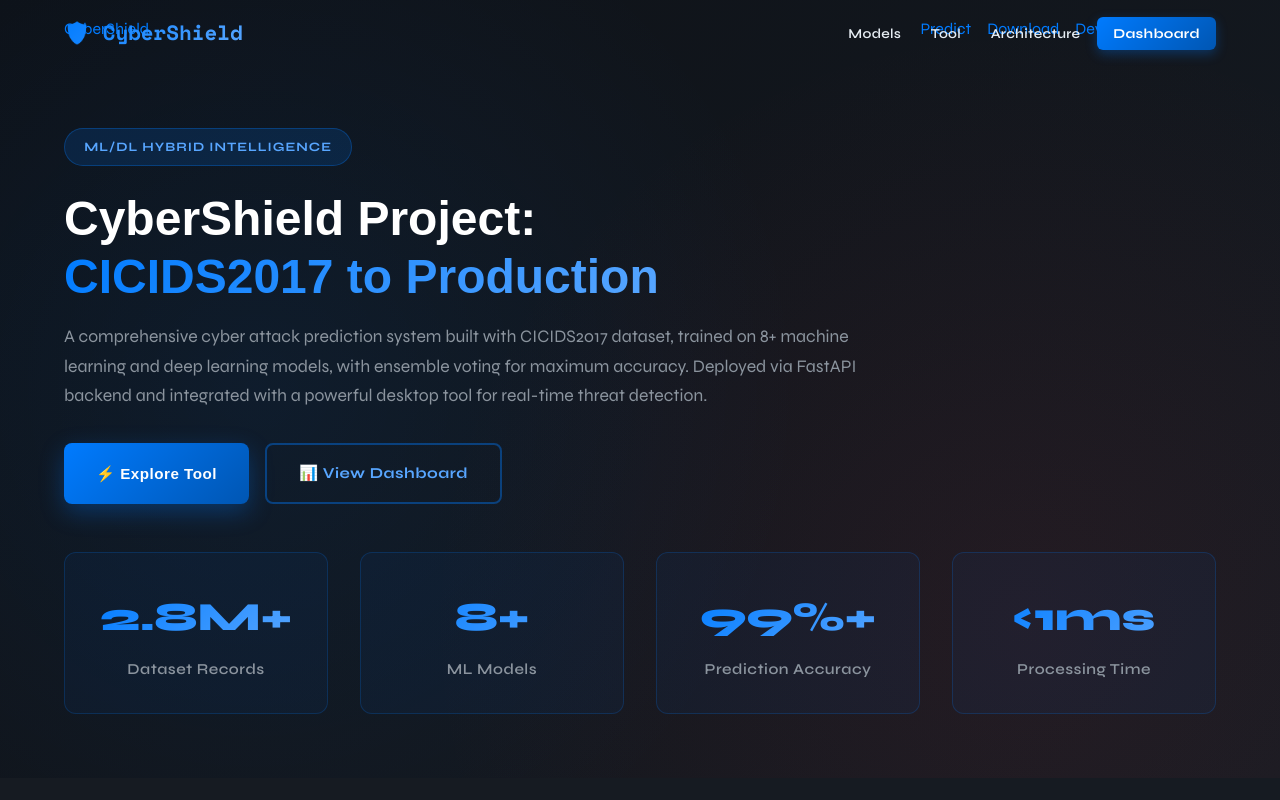
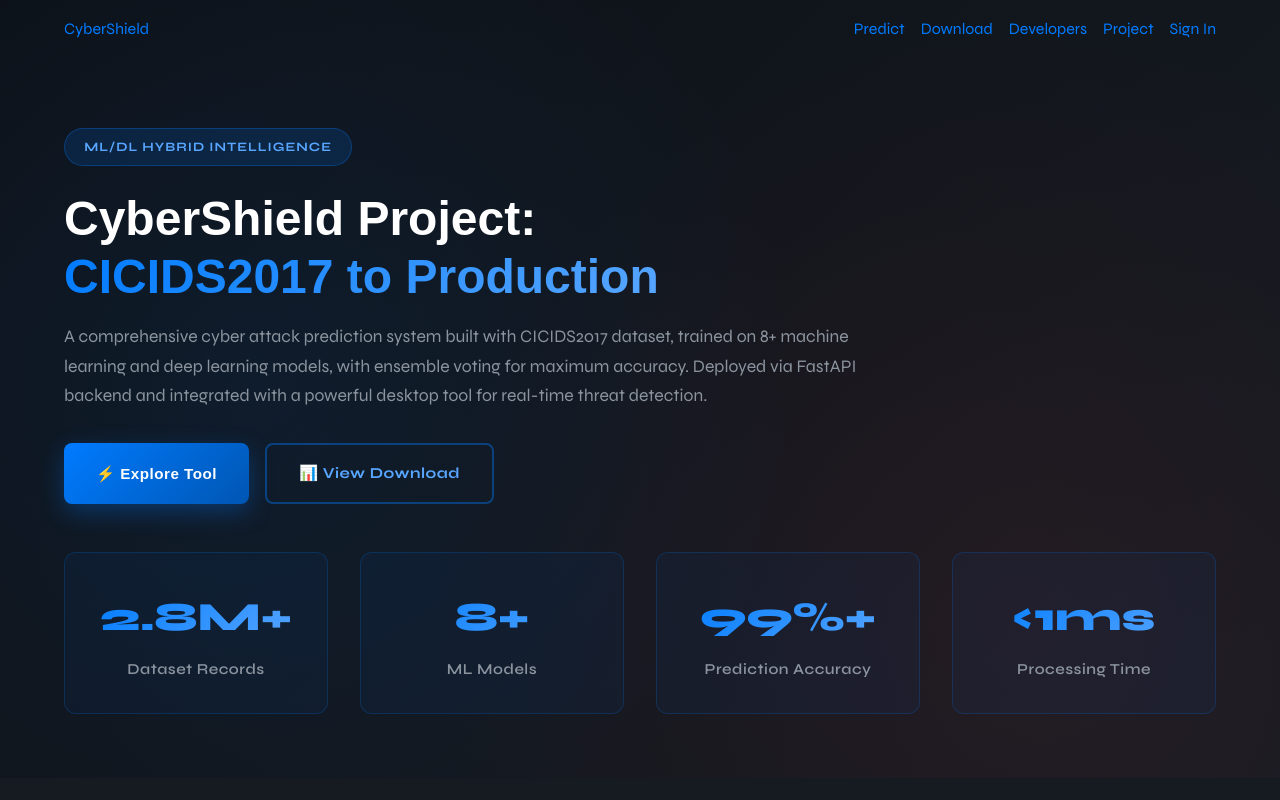
Before and after one commit to Mudassirahmedgithub/CyberSheid, a Next.js app: page /about in a window 1280 px wide. Shown: the top 800 px of the page. Built offline with nearby package versions, Linux system fonts and the light colour scheme.

Commit message:
sdfasdfasdfasdfasd

```diff
--- a/src/app/about/page.tsx
+++ b/src/app/about/page.tsx
@@ -888,17 +888,7 @@
         }
       `}</style>
 
-      <div className="proj-header" style={{ background: scrolled ? "rgba(13,17,23,0.96)" : "transparent" }}>
-        <div className="proj-header-inner">
-          <Link href="/" className="proj-logo">🛡️ CyberShield</Link>
-          <ul className="proj-nav">
-            <li><a href="#models">Models</a></li>
-            <li><a href="#tool">Tool</a></li>
-            <li><a href="#architecture">Architecture</a></li>
-            <li><Link href="/home1" className="proj-btn-nav">Dashboard</Link></li>
-          </ul>
-        </div>
-      </div>
+
 
       <main>
         {/* ── HERO ── */}
@@ -919,8 +909,8 @@
                 <button className="proj-btn-primary" onClick={() => document.getElementById("tool")?.scrollIntoView({ behavior: "smooth" })}>
                   ⚡ Explore Tool
                 </button>
-                <Link href="/home1" className="proj-btn-secondary">
-                  📊 View Dashboard
+                <Link href="/download" className="proj-btn-secondary">
+                  📊 View Download
                 </Link>
               </div>
             </div>
@@ -1109,7 +1099,7 @@
               Powered by 8+ trained models and real-time network analysis.
             </p>
             <div style={{ display: "flex", gap: "1rem", justifyContent: "center", flexWrap: "wrap" }}>
-              <Link href="/home1" className="proj-btn-primary">
+              <Link href="/predict" className="proj-btn-primary">
                 ⚡ Start Predicting
               </Link>
               <a href="#tool" className="proj-btn-secondary" style={{ cursor: "pointer" }}>
@@ -1120,15 +1110,6 @@
         </section>
       </main>
 
-      {/* ── FOOTER ── */}
-      <footer className="proj-footer">
-        <div className="proj-footer-inner">
-          <p>
-            © {new Date().getFullYear()} <strong>CyberShield</strong> Project. All Rights Reserved.{" "}
-            Built with ML/DL and FastAPI. <a href="#">View Repository</a>
-          </p>
-        </div>
-      </footer>
 
       {/* ── SCROLL TOP ── */}
       <button
--- a/src/components/layouts/site-header.tsx
+++ b/src/components/layouts/site-header.tsx
@@ -31,6 +31,7 @@
             <li><Link href="/predict">Predict</Link></li>
             <li><Link href="/download">Download</Link></li>
             <li><Link href="/developers">Developers</Link></li>
+            <li><Link href="/about">Project</Link></li>
             <li>
               <Link href="/" className="cs-signout">
                 Sign In
@@ -62,6 +63,7 @@
         <Link href="/" onClick={() => setMobileNavOpen(false)}>Home</Link>
         <Link href="/predict" onClick={() => setMobileNavOpen(false)}>Predict</Link>
         <Link href="/download" onClick={() => setMobileNavOpen(false)}>Download</Link>
+        <Link href="/about" onClick={() => setMobileNavOpen(false)}>Project</Link>
         <Link href="/" onClick={() => setMobileNavOpen(false)}>
           Sign In
         </Link>
```
